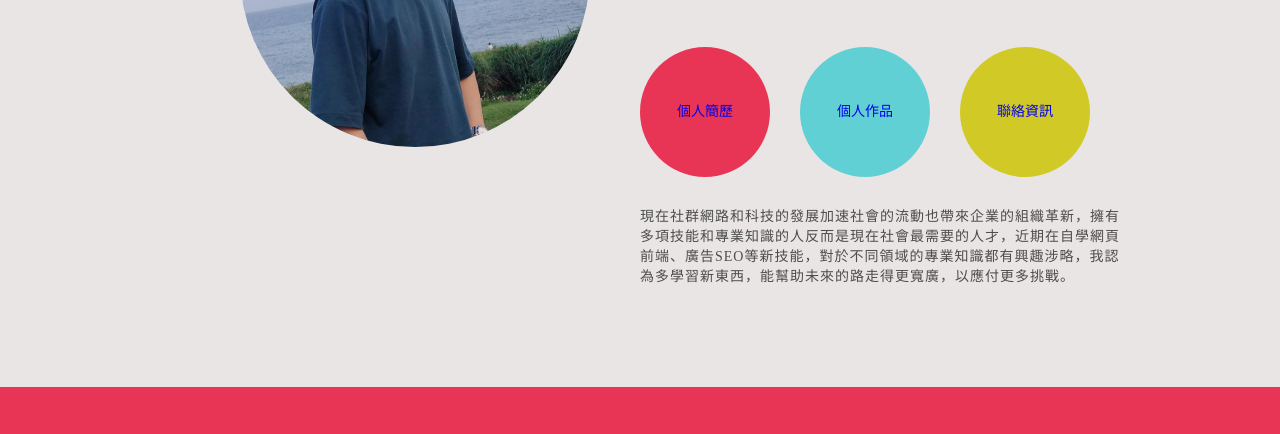
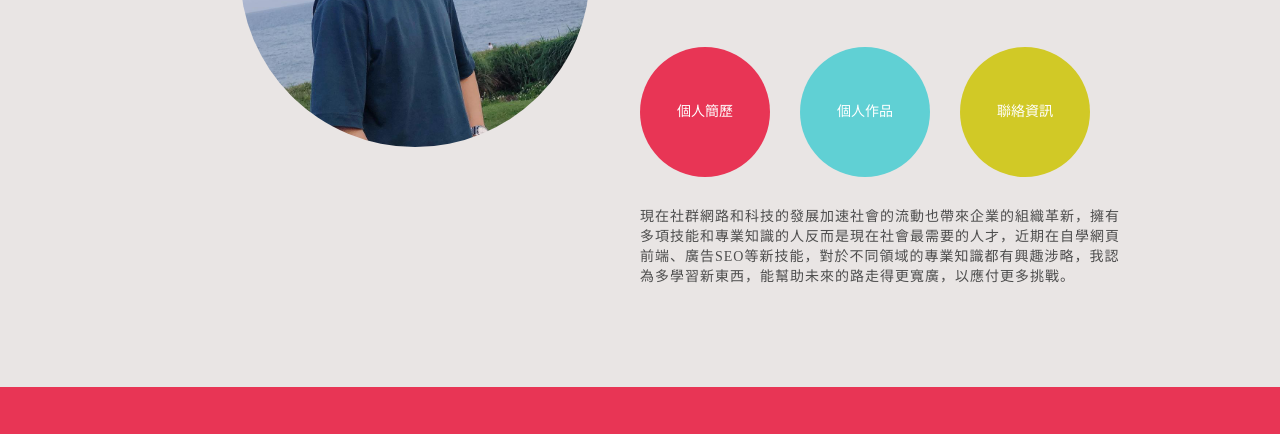
Before and after one commit to wen200771/MyWeb, a plain HTML site: page 個人網站/首頁.html in a window 1280 px wide. Shown: the part 409-843 px from the top of the page. Drawn offline with Linux system fonts and the light colour scheme.

Commit message:
首頁按鈕修改

```diff
--- a/個人網站/css/首頁.css
+++ b/個人網站/css/首頁.css
@@ -122,7 +122,8 @@ a{
     display: flex;
     margin-bottom: 30px;
 }
-.main li{
+.main a{
+    display: block;
     margin-right: 30px;
     width: 130px;
     height: 130px;
@@ -133,7 +134,7 @@ a{
     color: white;
     opacity: 1;
 }
-.main li:hover{
+.main a:hover{
     opacity: 0.6;
 }
 .circle1{
--- a/個人網站/首頁.html
+++ b/個人網站/首頁.html
@@ -37,9 +37,9 @@
             <div class="main">
                 <h1>Hello，<br>關於我自己:</h1>
                 <ul>
-                    <li class="circle1"><a href="個人簡歷.htm">個人簡歷</a></li>
-                    <li class="circle2"><a href="個人作品.html">個人作品</a></li>
-                    <li class="circle3"><a href="聯絡資訊.html">聯絡資訊</a></li>
+                    <li><a href="個人簡歷.html" class="circle1">個人簡歷</a></li>
+                    <li><a href="個人作品.html" class="circle2">個人作品</a></li>
+                    <li><a href="聯絡資訊.html" class="circle3">聯絡資訊</a></li>
                 </ul>
                 <div class="myself">
                     現在社群網路和科技的發展加速社會的流動也帶來企業的組織革新，擁有多項技能和專業知識的人反而是現在社會最需要的人才，近期在自學網頁前端、廣告SEO等新技能，對於不同領域的專業知識都有興趣涉略，我認為多學習新東西，能幫助未來的路走得更寬廣，以應付更多挑戰。
```
